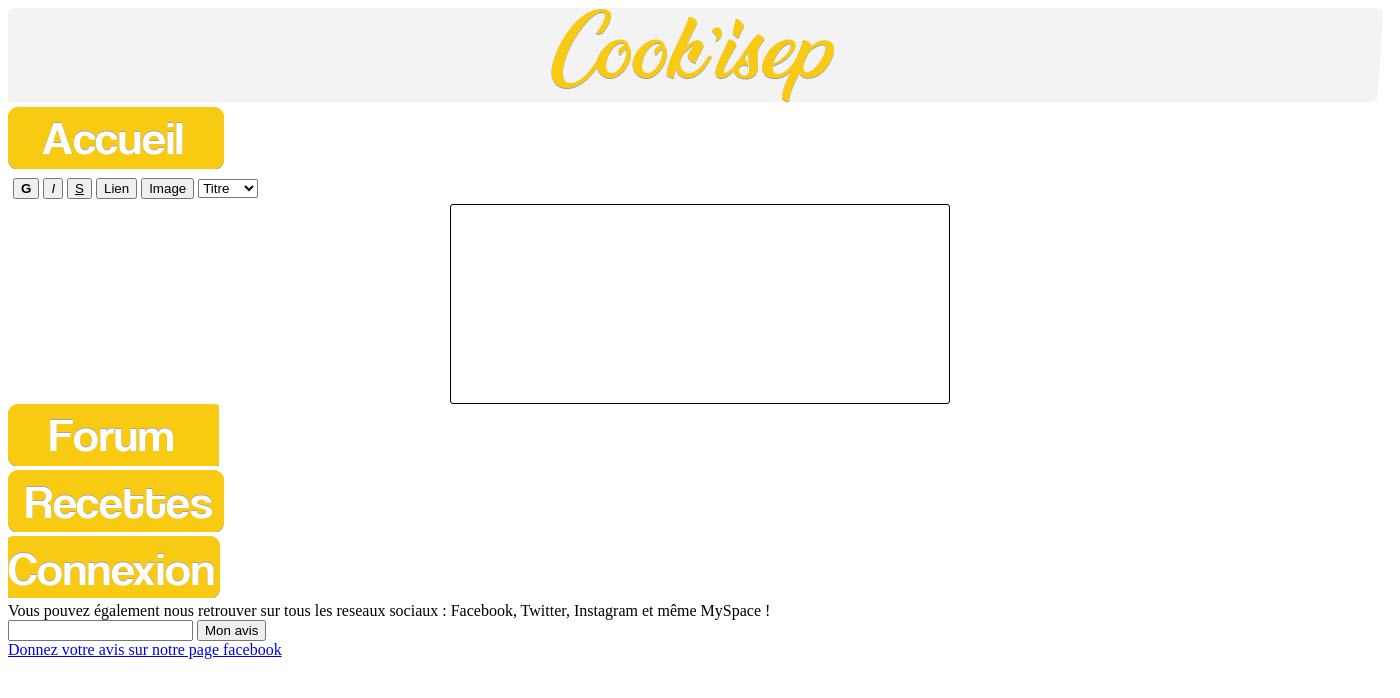
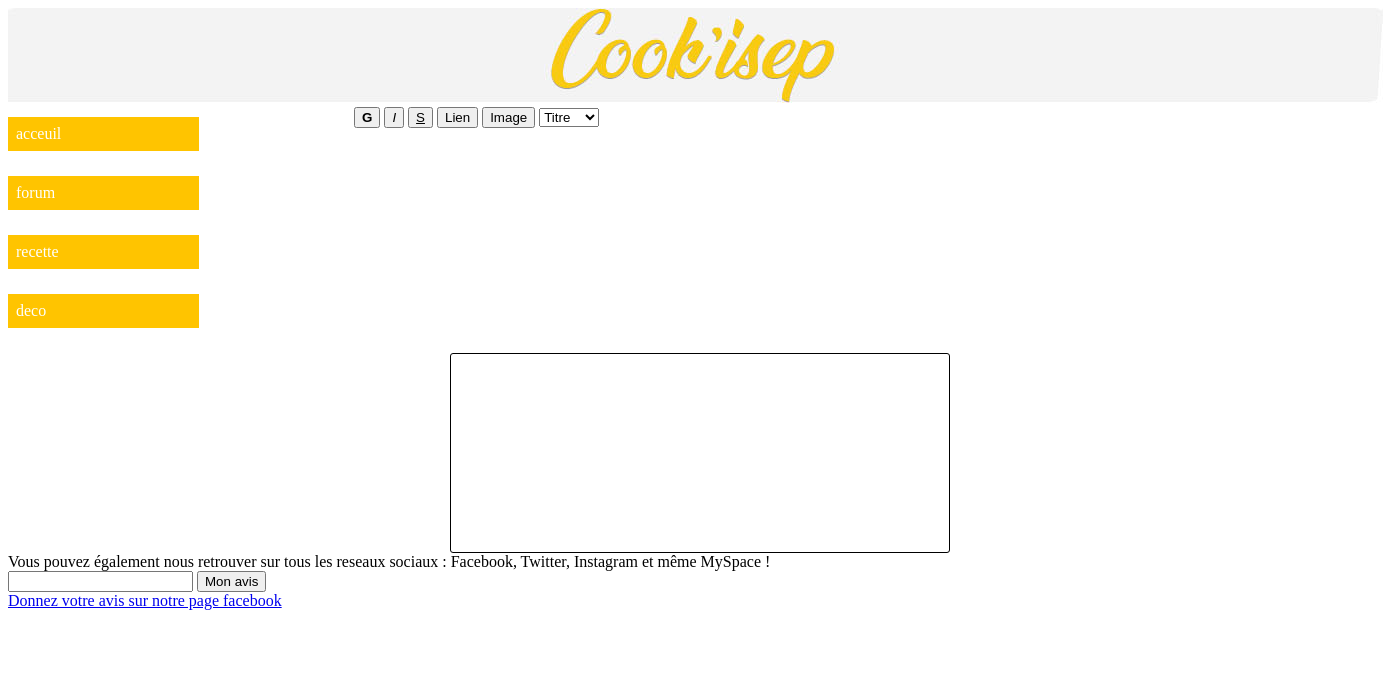
Before and after one commit to Larky9/cooky, a PHP site: page /Vue/publication.html in a window 1400 px wide. Shown: the top 698 px of the page. Run offline with PHP 8.4, Linux system fonts and the light colour scheme.

Commit message:
caressembleenfeinauntruc

```diff
--- a/Vue/cook.css
+++ b/Vue/cook.css
@@ -3,7 +3,8 @@
 }
 .colonne {
     float: left;
-    padding: 15px;
+	padding-top: 10px;
+	padding-right: 155px;
 }
 .clearfix::after {
     content: "";
@@ -19,16 +20,18 @@
 .menu ul {
     list-style-type: none;
     margin: 0;
-    padding: 0;
+	padding: 0;
+
 }
 .menu li {
+
     padding: 8px;
-    margin-bottom: 8px;
-    background-color: #33b5e5;
+    margin-bottom: 25px;
+    background-color: #ffc400;
     color: #ffffff;
 }
 .menu li:hover {
-    background-color: #0099cc;
+    background-color: #ffc400;
 }
 #publication {
 	padding-left: 110px;
--- a/Vue/cook.html
+++ b/Vue/cook.html
@@ -9,7 +9,7 @@
 <body>
 		<link href="/cooky/Vue/cook.css" rel="stylesheet" type="text/css">
 <div id="Header" onclick="location.href='/cooky/Vue/cook.html';">
-	<img src="/cooky/Vue/iages/head.jpg" >
+	<img src="/cooky/Vue/images/head.jpg" >
 </div>
 
 <div class="clearfix">
@@ -22,7 +22,9 @@
 </ul>
 </div>
 <div class="column contenu">
-		<h1>Acceuil !</h1>
+		<h1>Acceuil</h1>
+    <p>Chania is the capital of the Chania region on the island of Crete. The city can be divided in two parts, the old town and the modern city.</p>
+    <p>You will learn more about web layout and responsive web pages in a later chapter.</p>
 
 </div>
 </div>
--- a/Vue/publication.html
+++ b/Vue/publication.html
@@ -13,12 +13,16 @@
       <img src="/cooky/Vue/images/head.jpg" >
   </div>
 
-        <a href="/cooky/Vue/cook.html">
-        <div id="acc" >
-          <img src="/cooky/Vue/images/Untitled-1_04.gif">
-        </div>
-        </a>
-<div id="parametres">
+<div class="clearfix">
+    <div class="colonne menu">
+  <ul>
+    <li onclick="location.href='/cooky/Vue/cook.html';"> acceuil</li>
+    <li onclick="location.href='/cooky/Controler/forum.php';"> forum</li>
+    <li onclick="location.href='/cooky/Vue/recette.html';"> recette </li>
+    <li onclick="location.href='/cooky/Vue/deconnexion.html';"> deco </li>
+  </ul>
+  </div>
+  <div class="column contenu">
 
   <input type="button" value="G" style="font-weight: bold;" onclick="commande('bold');" />
 <input type="button" value="I" style="font-style: italic;" onclick="commande('italic');" />
@@ -33,30 +37,10 @@
   <option value="h4">Titre 4</option>
   <option value="h5">Titre 5</option>
   <option value="h6">Titre 6</option>
-</select>
+</select></div>
 </div>
 <div id="publication" contentEditable>
 </div>
-
-
-  <a href="/cooky/Vue/publication.html">
-  <div id="for">
-    <img src="/cooky/Vue/images/Untitled-1_09.gif">
-  </div>
-  </a>
-
-
-  <a href="/cooky/Vue/recette.html">
-  <div id="rec">
-    <img src="/cooky/Vue/images/Untitled-1_12.gif">
-  </div>
-  </a>
-
-  <a href="/cooky/Vue/deconnexion.html">
-  <div id="con">
-    <img src="/cooky/Vue/images/Untitled-1_15.gif">
-  </div>
-  </a>
 
 
   <div id="footer">
```
